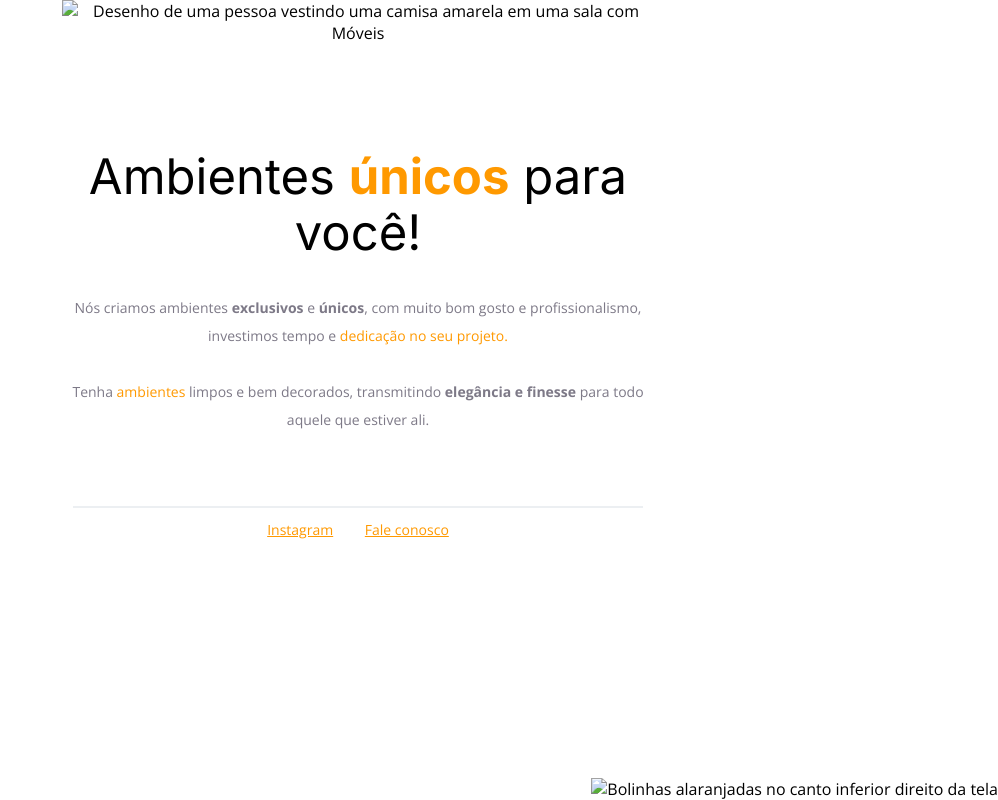
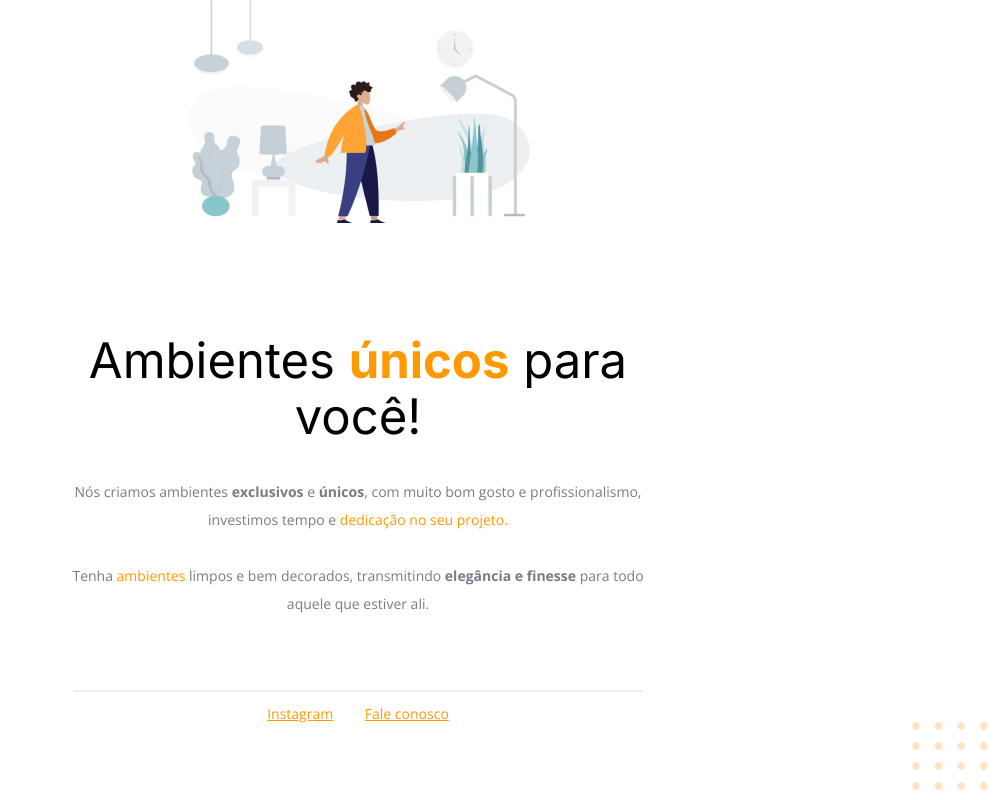
Before and after one commit to NincolasSantos/Fixbugs-Rocketseat-challenge, a plain HTML site: page index.html in a window 1280 px wide. Shown: the whole page, without its empty margins (282-1280 px from the left). Drawn offline with nearby package versions, Linux system fonts and the light colour scheme.

Commit message:
Update index.html

```diff
--- a/index.html
+++ b/index.html
@@ -21,7 +21,7 @@
     <div id="hero">
 
       <img
-        src="images/img1.jpg"
+        src="img1.jpg"
         alt="Desenho de uma pessoa vestindo uma camisa amarela em uma sala com Móveis" />
 
       <h1>Ambientes <span>únicos</span> para você!</h1>
@@ -44,7 +44,7 @@
 
     <img
       id="balls"
-      src="images/balls.svg"
+      src="balls.svg"
       alt="Bolinhas alaranjadas no canto inferior direito da tela" />
   </body>
 </html>
```
